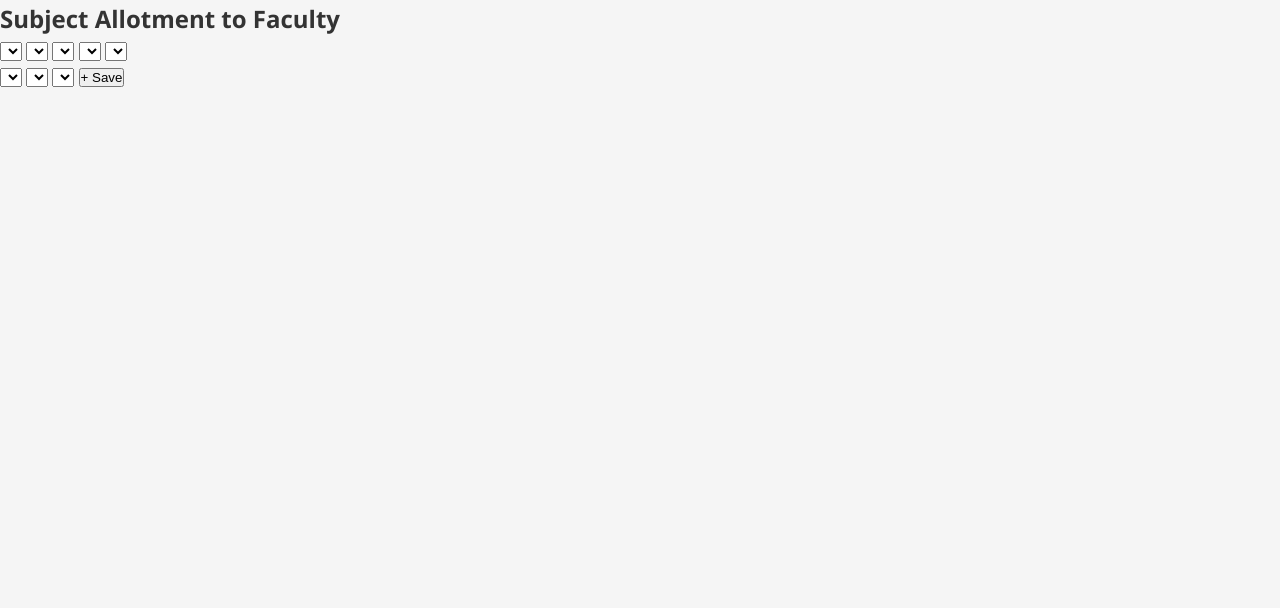
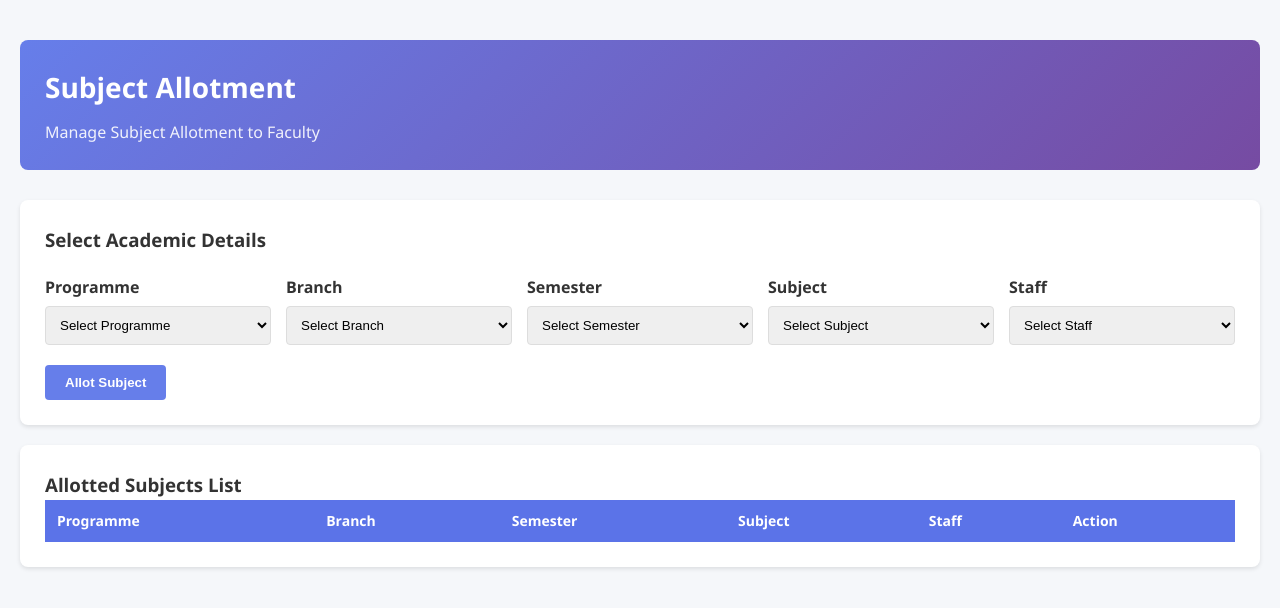
Before and after one commit to sairamhanuman/Kitsw_Sairam, a website: page subject-allotment.html in a window 1280 px wide. Drawn offline with Linux system fonts and the light colour scheme; no server answers.

Commit message:
Enhance subject allotment page layout and styles

```diff
--- a/subject-allotment.html
+++ b/subject-allotment.html
@@ -1,37 +1,223 @@
 <!DOCTYPE html>
-<html>
+<html lang="en">
 <head>
-    <title>Subject Allotment to Faculty</title>
+    <meta charset="UTF-8">
+    <title>Subject Allotment - Engineering College</title>
     <link rel="stylesheet" href="css/styles.css">
+
+    <style>
+        body {
+            font-family: 'Segoe UI', Tahoma, Geneva, Verdana, sans-serif;
+            margin: 0;
+            background: #f5f7fa;
+        }
+
+        .student-container {
+            max-width: 1400px;
+            margin: 20px auto;
+            padding: 20px;
+        }
+
+        .student-header {
+            background: linear-gradient(135deg, #667eea 0%, #764ba2 100%);
+            color: white;
+            padding: 25px;
+            border-radius: 8px;
+            margin-bottom: 30px;
+        }
+
+        .student-header h1 {
+            margin: 0 0 10px 0;
+            font-size: 28px;
+        }
+
+        .student-header p {
+            margin: 0;
+            opacity: 0.9;
+        }
+
+        .filter-section {
+            background: white;
+            padding: 25px;
+            border-radius: 8px;
+            box-shadow: 0 2px 4px rgba(0,0,0,0.1);
+            margin-bottom: 20px;
+        }
+
+        .filter-section h3 {
+            margin-bottom: 20px;
+        }
+
+        .filter-row {
+            display: grid;
+            grid-template-columns: repeat(auto-fit, minmax(220px, 1fr));
+            gap: 15px;
+        }
+
+        .filter-group {
+            display: flex;
+            flex-direction: column;
+        }
+
+        .filter-group label {
+            margin-bottom: 5px;
+            font-weight: 600;
+        }
+
+        .filter-group select {
+            padding: 10px;
+            border: 1px solid #ddd;
+            border-radius: 4px;
+        }
+
+        .filter-actions {
+            margin-top: 20px;
+        }
+
+        .btn {
+            padding: 10px 20px;
+            border: none;
+            border-radius: 4px;
+            cursor: pointer;
+            font-weight: 600;
+        }
+
+        .btn-primary {
+            background: #667eea;
+            color: white;
+        }
+
+        .btn-danger {
+            background: #dc3545;
+            color: white;
+        }
+
+        .table-section {
+            background: white;
+            padding: 25px;
+            border-radius: 8px;
+            box-shadow: 0 2px 4px rgba(0,0,0,0.1);
+            overflow-x: auto;
+        }
+
+        .simple-table {
+            width: 100%;
+            border-collapse: collapse;
+            font-size: 14px;
+        }
+
+        .simple-table thead {
+            background: #5b73e8;
+            color: white;
+        }
+
+        .simple-table th,
+        .simple-table td {
+            padding: 10px 12px;
+            text-align: left;
+        }
+
+        .simple-table tbody tr {
+            border-bottom: 1px solid #eee;
+        }
+
+        .simple-table tbody tr:hover {
+            background: #f0f4ff;
+        }
+
+        .simple-table tbody tr:nth-child(even) {
+            background: #f9f9f9;
+        }
+
+    </style>
 </head>
+
 <body>
 
-<h2>Subject Allotment to Faculty</h2>
+<div class="student-container">
 
-<div class="box">
+    <!-- HEADER -->
+    <div class="student-header">
+        <h1>Subject Allotment</h1>
+        <p>Manage Subject Allotment to Faculty</p>
+    </div>
 
     <!-- FILTER SECTION -->
-    <div class="form-row">
-        <select id="programmeId"></select>
-        <select id="branchId"></select>
-        <select id="semesterId"></select>
-        <select id="regulationId"></select>
-        <select id="subjectId"></select>
+    <div class="filter-section">
+        <h3>Select Academic Details</h3>
+
+        <div class="filter-row">
+
+            <div class="filter-group">
+                <label>Programme</label>
+                <select id="programmeSelect">
+                    <option value="">Select Programme</option>
+                </select>
+            </div>
+
+            <div class="filter-group">
+                <label>Branch</label>
+                <select id="branchSelect">
+                    <option value="">Select Branch</option>
+                </select>
+            </div>
+
+            <div class="filter-group">
+                <label>Semester</label>
+                <select id="semesterSelect">
+                    <option value="">Select Semester</option>
+                </select>
+            </div>
+
+            <div class="filter-group">
+                <label>Subject</label>
+                <select id="subjectSelect">
+                    <option value="">Select Subject</option>
+                </select>
+            </div>
+
+            <div class="filter-group">
+                <label>Staff</label>
+                <select id="staffSelect">
+                    <option value="">Select Staff</option>
+                </select>
+            </div>
+
+        </div>
+
+        <div class="filter-actions">
+            <button class="btn btn-primary" onclick="allotSubject()">Allot Subject</button>
+        </div>
+
     </div>
 
-    <div class="form-row">
-        <select id="batchId"></select>
-        <select id="sectionId"></select>
-        <select id="staffId"></select>
-        <button onclick="saveAllotment()" class="btn btn-primary">+ Save</button>
+    <!-- TABLE SECTION -->
+    <div class="table-section">
+        <h3>Allotted Subjects List</h3>
+
+        <table class="simple-table">
+            <thead>
+                <tr>
+                    <th>Programme</th>
+                    <th>Branch</th>
+                    <th>Semester</th>
+                    <th>Subject</th>
+                    <th>Staff</th>
+                    <th>Action</th>
+                </tr>
+            </thead>
+            <tbody id="allotmentTableBody">
+            </tbody>
+        </table>
     </div>
 
 </div>
 
-<div id="alertContainer"></div>
+<script>
+function allotSubject() {
+    alert("Allotment function connected successfully!");
+}
+</script>
 
-<div id="tableContainer"></div>
-
-<script src="js/subject-allotment.js"></script>
 </body>
 </html>
```
